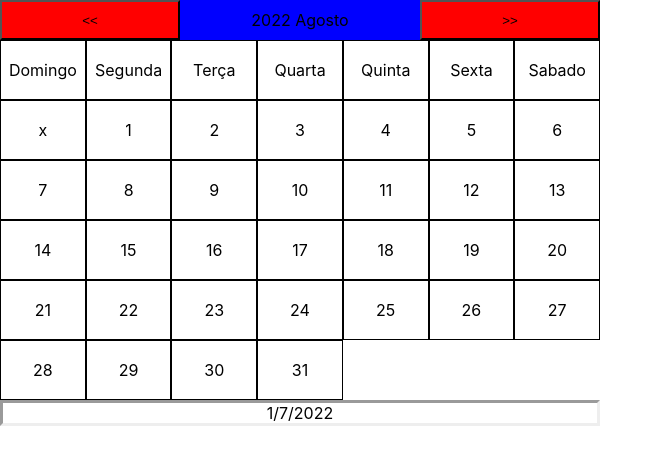
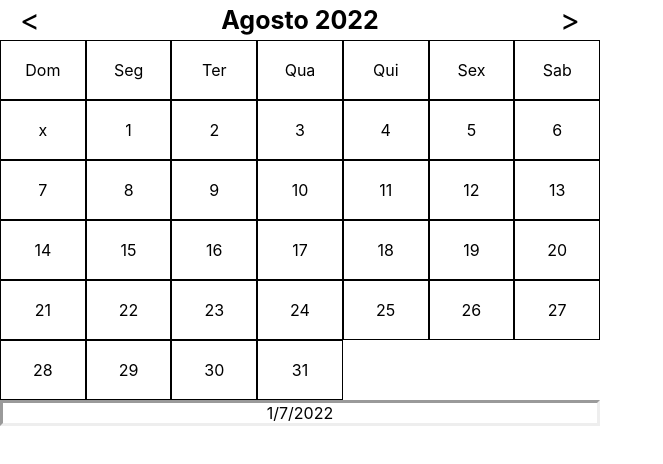
Before and after one commit to gracione/calendarioReact, a React (Create React App) app: page / in a window 1280 px wide. Shown: the top 464 px of the page, without its empty margins (0-663 px from the left). Built offline with nearby package versions, Linux system fonts and the light colour scheme; no server answers.

Commit message:
atualizando

```diff
--- a/src/App.tsx
+++ b/src/EtapaCalendario.tsx
@@ -56,13 +56,13 @@ function nomeMes(mesNumero: any) {
   return meses[mesNumero];
 }
 
-function App() {
+function EtapaCalendario() {
   let mesAtual = new Date().getMonth();
   let anoAtual = new Date().getFullYear();
   const [ano, setAno] = useState(anoAtual);
   const [mes, setmes] = useState(mesAtual);
   const [dia, setDia] = useState(1);
-  let data = dia+"/"+mes+"/"+ano;
+  let data = dia + "/" + mes + "/" + ano;
   if (mes > 11) {
     setmes(0);
     setAno(ano + 1);
@@ -76,9 +76,9 @@ function App() {
     <Container>
       <div className='calendario'>
         <div className='painel-calendario' >
-          <button onClick={() => setmes(mes - 1)}> {"<<"} </button>
-          <div className='mesAno' >{ano + " " + nomeMes(mes)}</div>
-          <button onClick={() => setmes(mes + 1)}> {">>"} </button>
+          <div className='mudar-mes' onClick={() => setmes(mes - 1)}> {"<"} </div>
+          <b>{nomeMes(mes) + " " + ano}</b>
+          <div className='mudar-mes' onClick={() => setmes(mes + 1)}> {">"} </div>
         </div>
         <Calendario
           dias={criarArrayCalendario(ano, mes)}
@@ -90,4 +90,4 @@ function App() {
     </Container>
   );
 }
-export default App;
+export default EtapaCalendario;
--- a/src/components/card/Calendario.tsx
+++ b/src/components/card/Calendario.tsx
@@ -2,10 +2,19 @@ import React, { useState } from "react";
 import { Calendari } from "./style";
 
 
-function OrganizarSemana(diaSemana: any, setDia: any) {
+function marcarDia(element: any, setDia: any) {
+  setDia(element);
+}
+
+
+function OrganizarSemana(diaSemana: any, props: any) {
   let domingo: any = [];
+
   diaSemana.forEach((element: string) => {
-    domingo.push(<li onClick={() => setDia(element)}>{element}</li>);
+    domingo.push(<li
+      className={element}
+      onClick={() => marcarDia(element, props.setDia)}
+    >{element}</li>);
   });
 
   return domingo;
@@ -13,27 +22,25 @@ function OrganizarSemana(diaSemana: any, setDia: any) {
 
 export default function Calendario(props: any) {
   let domingo, segunda, terca, quarta, quinta, sexta, sabado: any;
-  domingo = OrganizarSemana(props.dias[0], props.setDia);
-  segunda = OrganizarSemana(props.dias[1], props.setDia);
-  terca = OrganizarSemana(props.dias[2], props.setDia);
-  quarta = OrganizarSemana(props.dias[3], props.setDia);
-  quinta = OrganizarSemana(props.dias[4], props.setDia);
-  sexta = OrganizarSemana(props.dias[5], props.setDia);
-  sabado = OrganizarSemana(props.dias[6], props.setDia);
-
-
+  domingo = OrganizarSemana(props.dias[0], props);
+  segunda = OrganizarSemana(props.dias[1], props);
+  terca = OrganizarSemana(props.dias[2], props);
+  quarta = OrganizarSemana(props.dias[3], props);
+  quinta = OrganizarSemana(props.dias[4], props);
+  sexta = OrganizarSemana(props.dias[5], props);
+  sabado = OrganizarSemana(props.dias[6], props);
 
   return (
     <>
       <Calendari>
         <ul className="diasSemana" >
-        <li>Domingo</li>
-        <li>Segunda</li>
-        <li>Terça</li>
-        <li>Quarta</li>
-        <li>Quinta</li>
-        <li>Sexta</li>
-        <li>Sabado</li>
+          <li>Dom</li>
+          <li>Seg</li>
+          <li>Ter</li>
+          <li>Qua</li>
+          <li>Qui</li>
+          <li>Sex</li>
+          <li>Sab</li>
         </ul>
         <div className="mes" >
           <ul>
@@ -64,3 +71,6 @@ export default function Calendario(props: any) {
 
 
 }
+function setDia(element: any) {
+  throw new Error("Function not implemented.");
+}
--- a/src/index.tsx
+++ b/src/index.tsx
@@ -1,7 +1,7 @@
 import React from 'react';
 import ReactDOM from 'react-dom/client';
 import './index.css';
-import App from './App';
+import App from './EtapaCalendario';
 import reportWebVitals from './reportWebVitals';
 
 const root = ReactDOM.createRoot(
--- a/src/styles.ts
+++ b/src/styles.ts
@@ -8,15 +8,20 @@ export const Container = styled.div`
         text-decoration:none;
         color:black;
     }
-    button{
-        width: 30%;
+    .mudar-mes{
+        width: 10%;
         height: 40px;
-        background-color: red;
+        font-size: 30px;
+        display: flex;
+        justify-content: center;
+        align-items: center ;
+    }
+    b{
+        font-size: 25px;
     }
     .painel-calendario{
         display: flex;
         justify-content: space-between ;
-        background-color: blue ;
         align-items: center ;
     }
     `;
```
Also changed, not shown: 1 other file (tests, documents, lock files or other folders). Lines whose indentation alone changed are shown as unchanged.
